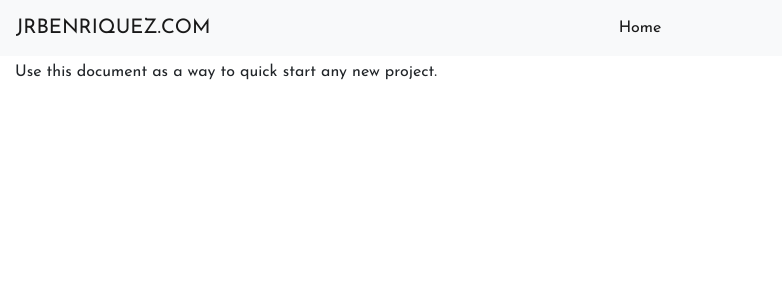
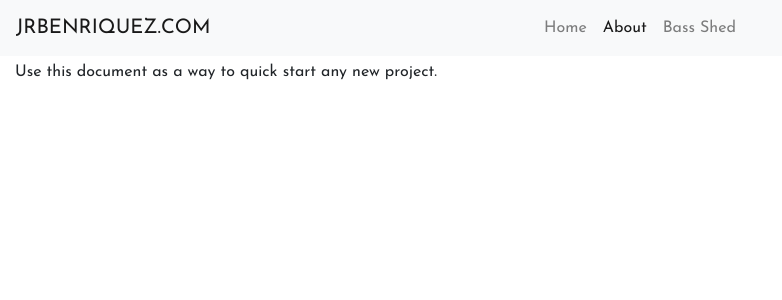
Before and after one commit to jrbenriquez/jrbenriquez.com, a Django app: page /about/ in a window 1280 px wide. Shown: the top 300 px of the page, without its empty margins (0-782 px from the left). Run offline with Django 3.2, Linux system fonts and the light colour scheme; some libraries are stand-ins or nearby versions.

Commit message:
Added blank about page

```diff
--- a/jrbenriquez/templates/base.html
+++ b/jrbenriquez/templates/base.html
@@ -46,14 +46,14 @@
         <div class="collapse navbar-collapse" id="navbarSupportedContent">
           <ul class="navbar-nav m-auto">
             <li class="nav-item active">
-              <a class="nav-link" href="{% url 'home' %}">Home <span class="sr-only">(current)</span></a>
+              <a class="nav-link" href="{% url 'home' %}">Home </a>
             </li>
-<!--            <li class="nav-item">-->
-<!--              <a class="nav-link" href="{% url 'about' %}">About</a>-->
-<!--            </li>-->
-<!--            <li class="nav-item">-->
-<!--              <a class="nav-link" href="{% url 'fruit:counter' %}">Fruit Counter</a>-->
-<!--            </li>-->
+            <li id="about" class="nav-item">
+              <a class="nav-link" href="{% url 'about' %}">About </a>
+            </li>
+            <li class="nav-item">
+              <a class="nav-link" href="{% url 'fruit:counter' %}">Bass Shed</a>
+            </li>
 <!--            <li class="nav-item">-->
 <!--              <a class="nav-link" href="{% url 'fruit:list' %}">Fruit List</a>-->
 <!--            </li>-->
@@ -115,7 +115,12 @@
 
       <script src="{% static 'js/project.js' %}"></script>
 
+    {% endblock %}
 
-    {% endblock javascript %}
+    {% block extended_javascript %}
+
+
+
+    {% endblock %}
   </body>
 </html>
--- a/jrbenriquez/templates/pages/about.html
+++ b/jrbenriquez/templates/pages/about.html
@@ -1 +1,14 @@
 {% extends "base.html" %}
+
+{% block extended_javascript %}
+<script>
+document.addEventListener("DOMContentLoaded", function(event) {
+  var active = document.getElementsByClassName('active')[0];
+  var about = document.getElementById('about');
+  active.classList.remove("active");
+  about.classList.add("active");
+
+});
+</script>
+
+{% endblock %}
```
Also changed, not shown: 1 other file.
